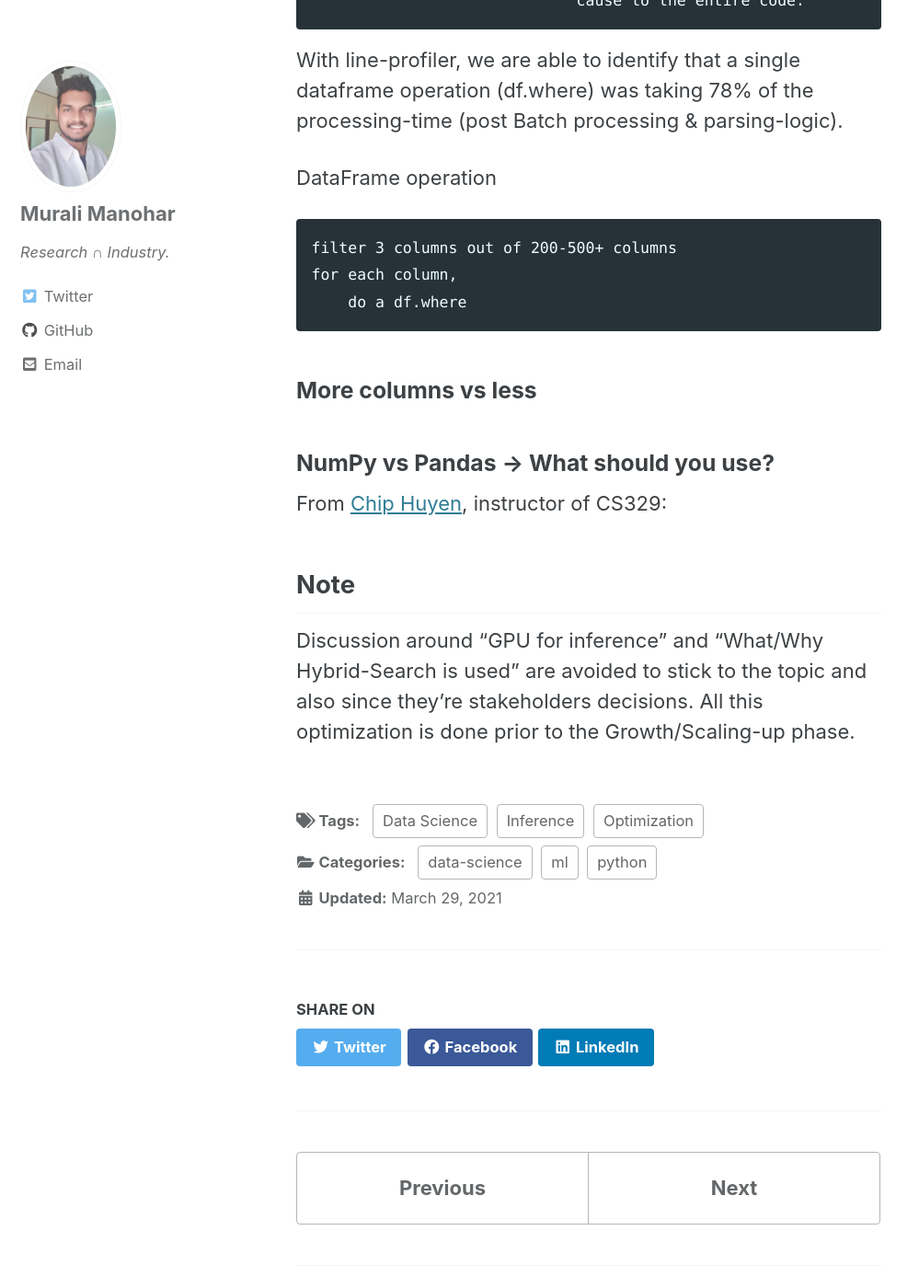
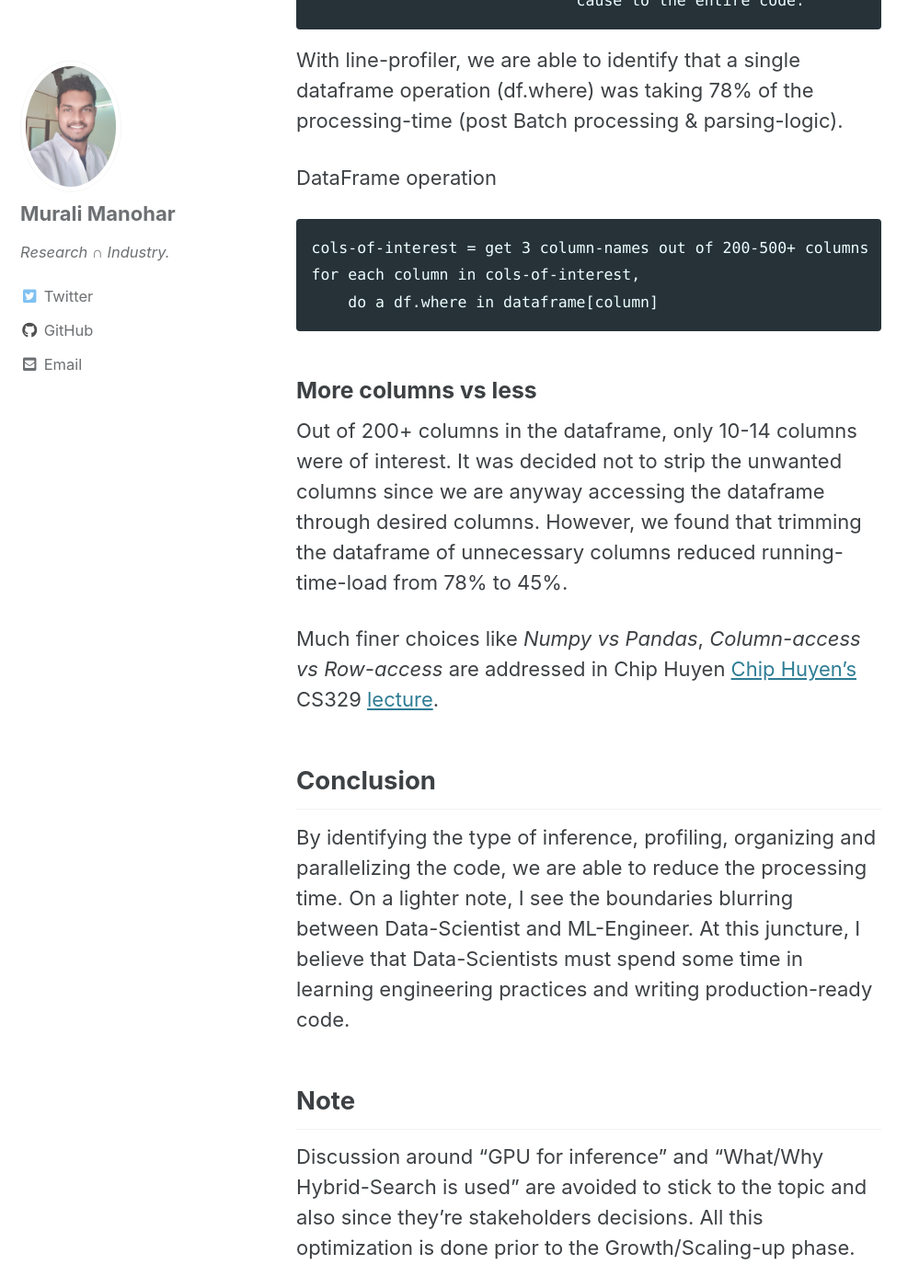
Before and after one commit to gitlost-murali/blogs, a Jekyll site: the page built from _posts/2021-29-03-runtime.md, in a window 1280 px wide and 1400 px high, scrolled down 7366 px. Shown: the whole window at 92% size, without its empty margins (0-999 px from the left). Built offline with Jekyll 4.4.1, drawn with Linux system fonts in a browser that asks for light colours; cached includes are drawn as plain includes; comment, search, counter and statistics services are not loaded; some of the changed text lies outside the part shown.

Commit message:
Blog on runtime: Added conclusion and almost done

````diff
--- a/_posts/2021-29-03-runtime.md
+++ b/_posts/2021-29-03-runtime.md
@@ -124,22 +124,23 @@ With line-profiler, we are able to identify that a single dataframe operation (d
 
 DataFrame operation
 ```
-filter 3 columns out of 200-500+ columns
-for each column,
-    do a df.where
+cols-of-interest = get 3 column-names out of 200-500+ columns
+for each column in cols-of-interest,
+    do a df.where in dataframe[column]
 ```
 
 ### More columns vs less
 
+Out of 200+ columns in the dataframe, only 10-14 columns were of interest. It was decided not to strip the unwanted columns since we are anyway accessing the dataframe through desired columns. However, we found that trimming the dataframe of unnecessary columns reduced running-time-load from 78% to 45%.
 
-### NumPy vs Pandas -> What should you use?
-
-
-
-From [Chip Huyen](https://twitter.com/chipro), instructor of CS329:
-
+Much finer choices like _Numpy vs Pandas_, _Column-access vs Row-access_ are addressed in Chip Huyen [Chip Huyen's](https://twitter.com/chipro) CS329 [lecture](https://stanford-cs329s.github.io/syllabus.html).
 
 <!-- Ideally, this should be down in the early phase but I'm mentioning it here for maintaining the article's flow. -->
 
+## Conclusion
+
+By identifying the type of inference, profiling, organizing and parallelizing the code, we are able to reduce the processing time. On a lighter note, I see the boundaries blurring between Data-Scientist and ML-Engineer. At this juncture, I believe that Data-Scientists must spend some time in learning engineering practices and writing production-ready code.
+
 ## Note
+
 Discussion around "GPU for inference" and  "What/Why Hybrid-Search is used" are avoided to stick to the topic and also since they're stakeholders decisions. All this optimization is done prior to the Growth/Scaling-up phase.
````
